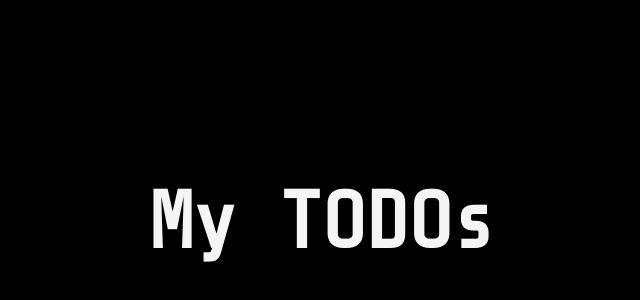
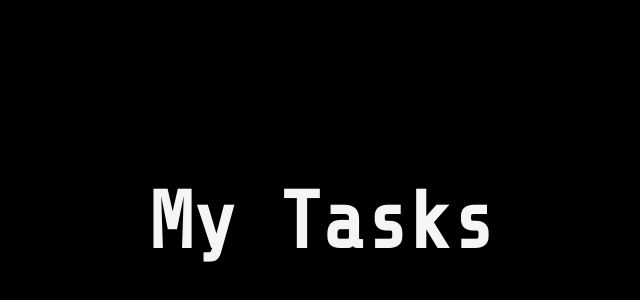
Before and after one commit to SantiTabbach/my-tasks-service, a website: page views/index.html in a window 1280 px wide. Shown: the part 178-478 px from the top of the page, without its empty margins (318-958 px from the left). Drawn offline with nearby package versions, Linux system fonts and the light colour scheme; files that its build step writes are made by us from their sources.

Commit message:
Change app name

```diff
--- a/views/index.html
+++ b/views/index.html
@@ -3,10 +3,10 @@
   <head>
     <meta charset="UTF-8" />
     <meta name="viewport" content="width=device-width, initial-scale=1.0" />
-    <title>My TODOs API</title>
+    <title>My Tasks API</title>
     <link rel="stylesheet" href="css/style.css" />
   </head>
   <body>
-    <h1>My TODOs</h1>
+    <h1>My Tasks</h1>
   </body>
 </html>
```
